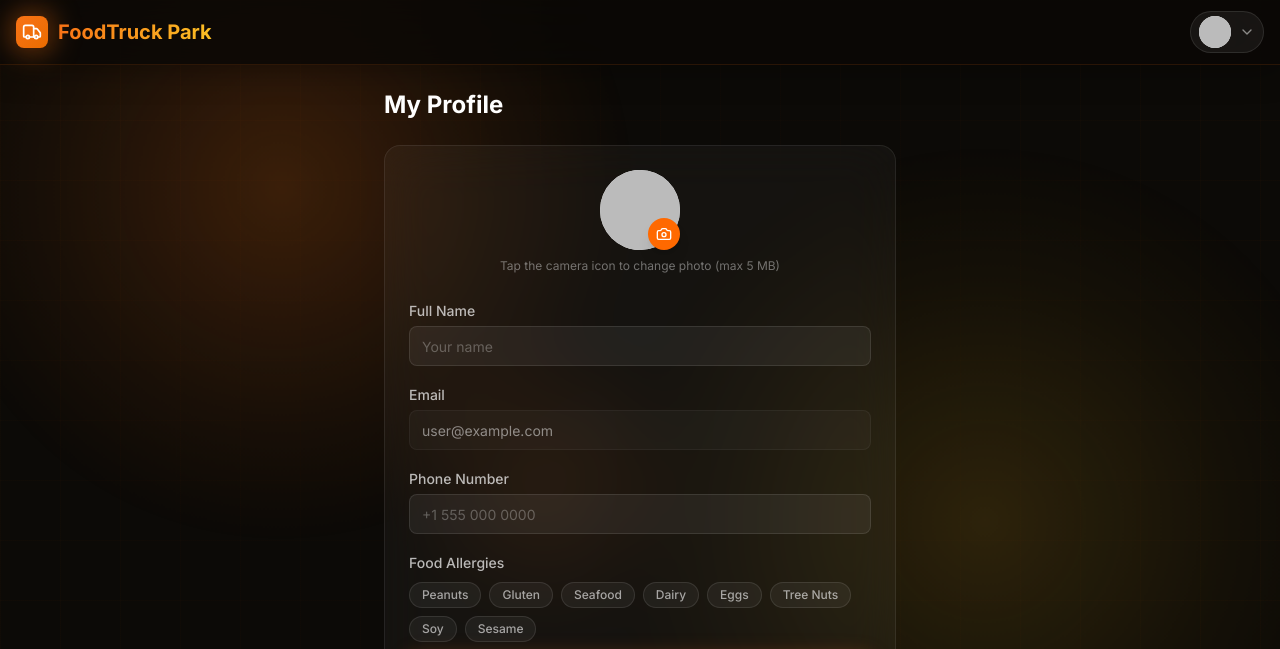
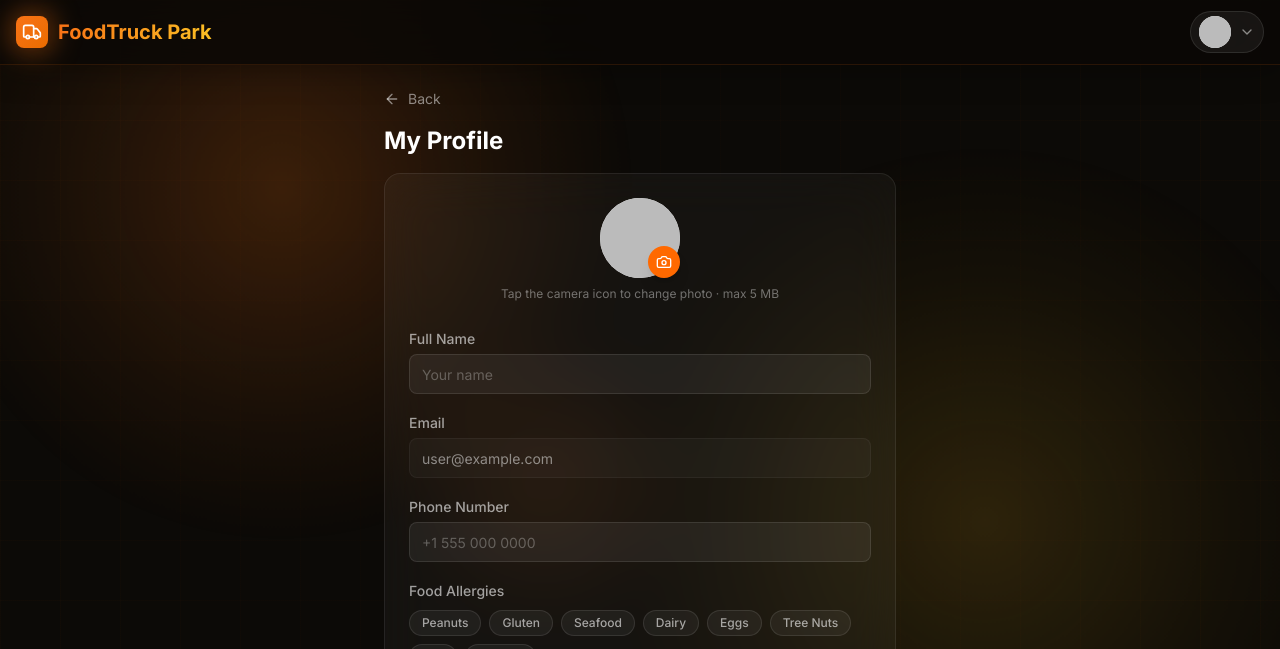
Before and after one commit to aleew215-code/foodtruck-park, a Next.js app: page /profile in a window 1280 px wide. Shown: the top 649 px of the page. Built offline with nearby package versions, Linux system fonts and the light colour scheme; no server answers; the database is empty; sample sign-in values are in the browser's storage.

Commit message:
Profile: add back button, fix photo not showing after save, update session image

```diff
--- a/app/(customer)/profile/page.tsx
+++ b/app/(customer)/profile/page.tsx
@@ -1,7 +1,8 @@
 'use client'
 import { useState, useEffect } from 'react'
 import { useSession } from 'next-auth/react'
-import { Camera, Loader2, Save, AlertCircle } from 'lucide-react'
+import { useRouter } from 'next/navigation'
+import { Camera, Loader2, Save, AlertCircle, ArrowLeft } from 'lucide-react'
 import { Button } from '@/components/ui/button'
 import { Input } from '@/components/ui/input'
 import { Label } from '@/components/ui/label'
@@ -13,6 +14,7 @@ const ALLERGIES = ['Peanuts', 'Gluten', 'Seafood', 'Dairy', 'Eggs', 'Tree Nuts',
 export default function ProfilePage() {
   const { data: session, update } = useSession()
   const { toast } = useToast()
+  const router = useRouter()
   const [name, setName] = useState('')
   const [phone, setPhone] = useState('')
   const [allergies, setAllergies] = useState<string[]>([])
@@ -28,6 +30,8 @@ export default function ProfilePage() {
         setName(d.name || '')
         setPhone(d.phone || '')
         setAllergies(d.allergies || [])
+        // Show saved image from DB as initial preview
+        if (d.image) setPreview(d.image)
       })
       .catch(() => toast('Failed to load profile', 'error'))
   }, [])
@@ -40,17 +44,8 @@ export default function ProfilePage() {
     setPhotoError(null)
     const file = e.target.files?.[0]
     if (!file) return
-
-    // Client-side size check — 5 MB max
-    if (file.size > 5 * 1024 * 1024) {
-      setPhotoError('Photo must be under 5 MB')
-      return
-    }
-    if (!file.type.startsWith('image/')) {
-      setPhotoError('File must be an image')
-      return
-    }
-
+    if (file.size > 5 * 1024 * 1024) { setPhotoError('Photo must be under 5 MB'); return }
+    if (!file.type.startsWith('image/')) { setPhotoError('File must be an image'); return }
     setImageFile(file)
     setPreview(URL.createObjectURL(file))
   }
@@ -61,28 +56,31 @@ export default function ProfilePage() {
     try {
       let imageUrl: string | null = null
 
-      // ── Upload photo if one was selected ──────────────────
       if (imageFile) {
         const fd = new FormData()
         fd.append('file', imageFile)
-
         const res = await fetch('/api/user/upload-photo', { method: 'POST', body: fd })
         const d = await res.json()
-
         if (!res.ok || d.error) {
           setPhotoError(d.error || 'Photo upload failed')
           setLoading(false)
-          return  // Stop here — don't save profile with broken photo
+          return
         }
-
         imageUrl = d.url
+        // Show the Cloudinary URL immediately so the photo is visible right away
+        setPreview(imageUrl)
+        setImageFile(null)
       }
 
-      // ── Save profile ──────────────────────────────────────
       const profileRes = await fetch('/api/user/profile', {
         method: 'PATCH',
         headers: { 'Content-Type': 'application/json' },
-        body: JSON.stringify({ name, phone, allergies, ...(imageUrl ? { image: imageUrl } : {}) }),
+        body: JSON.stringify({
+          name,
+          phone,
+          allergies,
+          ...(imageUrl ? { image: imageUrl } : {}),
+        }),
       })
 
       if (!profileRes.ok) {
@@ -90,8 +88,8 @@ export default function ProfilePage() {
         return
       }
 
-      await update({ name })
-      setImageFile(null)
+      // Update session with BOTH name and new image so navbar/avatar refresh instantly
+      await update({ name, ...(imageUrl ? { image: imageUrl } : {}) })
       toast('Profile updated successfully!')
     } catch (err) {
       console.error(err)
@@ -102,31 +100,38 @@ export default function ProfilePage() {
   }
 
   return (
-    <div className="max-w-lg mx-auto space-y-6">
+    <div className="max-w-lg mx-auto space-y-4">
+
+      {/* ── Back button ─────────────────────────────────────── */}
+      <button
+        onClick={() => router.back()}
+        className="flex items-center gap-2 text-sm transition"
+        style={{ color: 'rgba(255,255,255,0.50)' }}
+        onMouseEnter={e => (e.currentTarget.style.color = '#f97316')}
+        onMouseLeave={e => (e.currentTarget.style.color = 'rgba(255,255,255,0.50)')}
+      >
+        <ArrowLeft className="h-4 w-4" />
+        Back
+      </button>
+
       <h1 className="text-2xl font-bold text-white">My Profile</h1>
 
       <div className="ag-glass rounded-2xl p-6 space-y-6">
+
         {/* ── Photo ──────────────────────────────────────────── */}
         <div className="flex flex-col items-center gap-2">
           <div className="relative">
-            <Avatar src={preview || session?.user?.image} name={session?.user?.name} size="xl" />
+            <Avatar src={preview ?? session?.user?.image} name={session?.user?.name} size="xl" />
             <label className="absolute bottom-0 right-0 h-8 w-8 rounded-full bg-orange-500 flex items-center justify-center cursor-pointer hover:bg-orange-600 transition shadow-lg">
               <Camera className="h-4 w-4 text-white" />
-              <input
-                type="file"
-                accept="image/*"
-                onChange={handleImageChange}
-                className="hidden"
-                disabled={loading}
-              />
+              <input type="file" accept="image/*" onChange={handleImageChange} className="hidden" disabled={loading} />
             </label>
           </div>
 
           <p className="text-xs" style={{ color: 'rgba(255,255,255,0.40)' }}>
-            Tap the camera icon to change photo (max 5 MB)
+            Tap the camera icon to change photo · max 5 MB
           </p>
 
-          {/* Photo error */}
           {photoError && (
             <div className="flex items-center gap-2 text-xs text-red-400 bg-red-500/10 border border-red-500/20 rounded-lg px-3 py-2 w-full">
               <AlertCircle className="h-3.5 w-3.5 shrink-0" />
@@ -138,37 +143,23 @@ export default function ProfilePage() {
         {/* ── Fields ─────────────────────────────────────────── */}
         <div className="space-y-4">
           <div>
-            <Label className="text-white/70 text-sm">Full Name</Label>
-            <Input
-              value={name}
-              onChange={e => setName(e.target.value)}
-              placeholder="Your name"
-              className="mt-1 ag-input"
-            />
+            <Label className="text-white/60 text-sm">Full Name</Label>
+            <Input value={name} onChange={e => setName(e.target.value)} placeholder="Your name" className="mt-1 ag-input" />
           </div>
 
           <div>
-            <Label className="text-white/70 text-sm">Email</Label>
-            <Input
-              value={session?.user?.email || ''}
-              disabled
-              className="mt-1 ag-input opacity-50 cursor-not-allowed"
-            />
+            <Label className="text-white/60 text-sm">Email</Label>
+            <Input value={session?.user?.email || ''} disabled className="mt-1 ag-input opacity-50 cursor-not-allowed" />
           </div>
 
           <div>
-            <Label className="text-white/70 text-sm">Phone Number</Label>
-            <Input
-              value={phone}
-              onChange={e => setPhone(e.target.value)}
-              placeholder="+1 555 000 0000"
-              className="mt-1 ag-input"
-            />
+            <Label className="text-white/60 text-sm">Phone Number</Label>
+            <Input value={phone} onChange={e => setPhone(e.target.value)} placeholder="+1 555 000 0000" className="mt-1 ag-input" />
           </div>
 
           {/* ── Allergies ──────────────────────────────────────── */}
           <div>
-            <Label className="text-white/70 text-sm">Food Allergies</Label>
+            <Label className="text-white/60 text-sm">Food Allergies</Label>
             <div className="mt-2 flex flex-wrap gap-2">
               {ALLERGIES.map(a => (
                 <button
@@ -187,14 +178,10 @@ export default function ProfilePage() {
             </div>
           </div>
 
-          <Button
-            onClick={handleSave}
-            disabled={loading}
-            className="w-full ag-glow-btn"
-          >
+          <Button onClick={handleSave} disabled={loading} className="w-full ag-glow-btn">
             {loading
-              ? <><Loader2 className="h-4 w-4 animate-spin mr-2" /> Saving…</>
-              : <><Save className="h-4 w-4 mr-2" /> Save Changes</>
+              ? <><Loader2 className="h-4 w-4 animate-spin mr-2" />Saving…</>
+              : <><Save className="h-4 w-4 mr-2" />Save Changes</>
             }
           </Button>
         </div>
```
